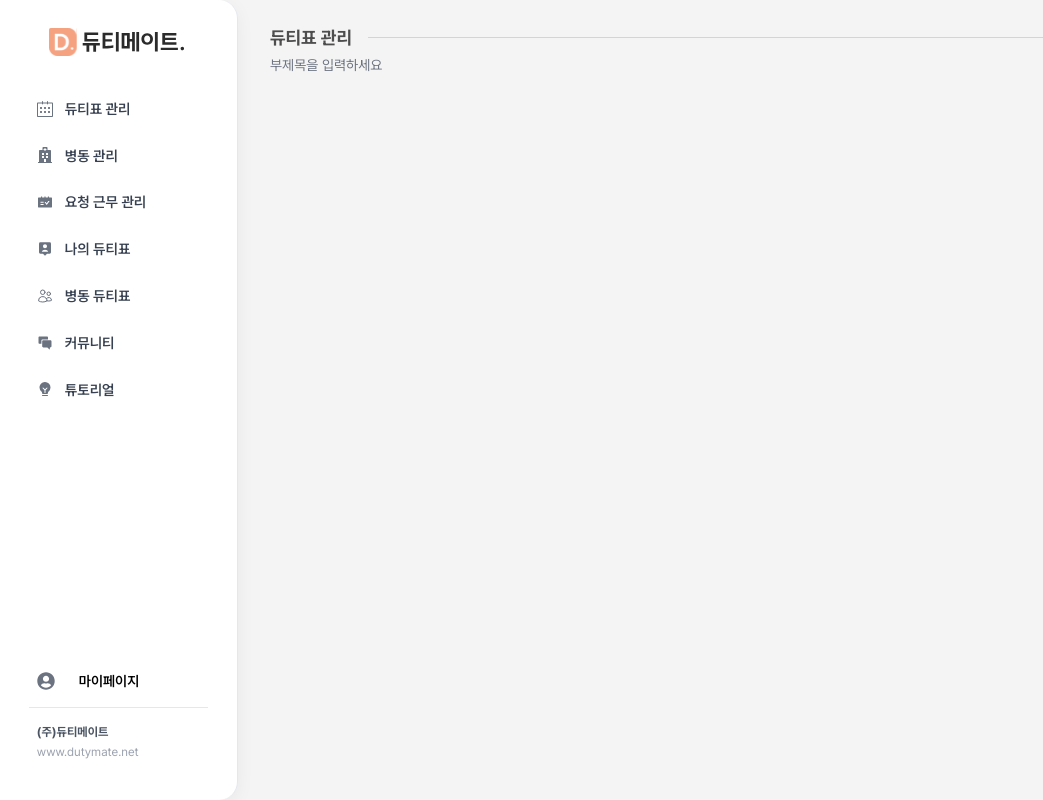
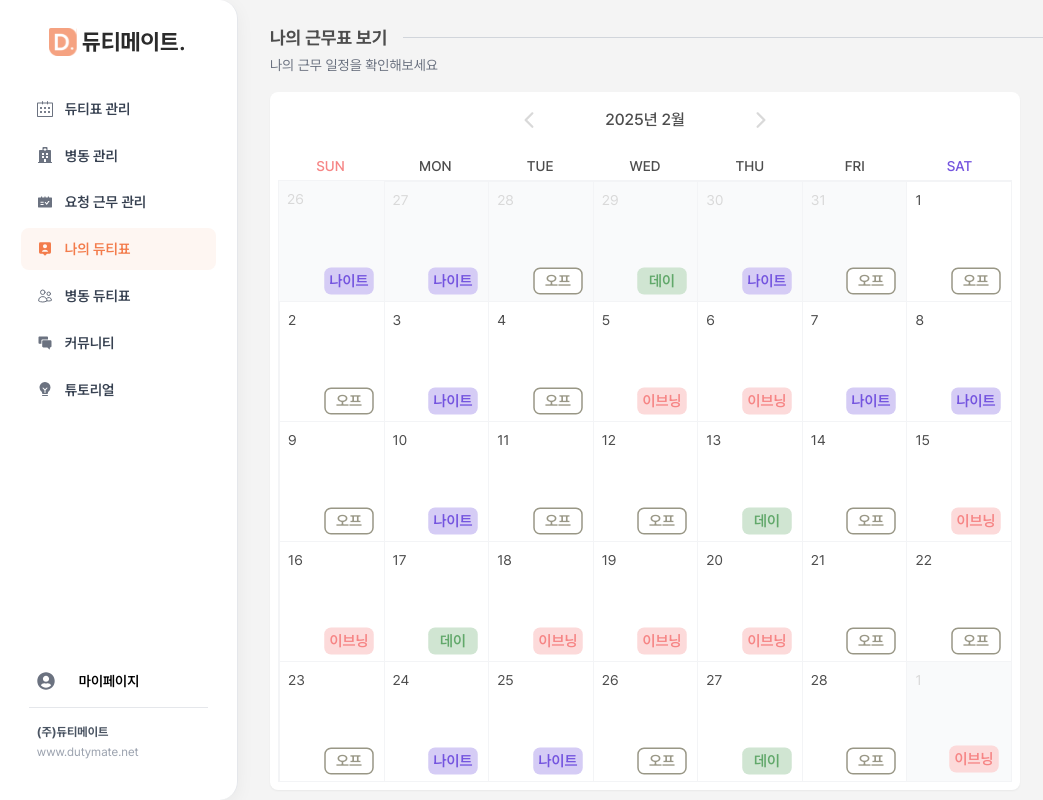
Before and after one commit to dutymate/dutymate-v1, a React (Vite) app in the folder frontend/: page /my-shift in a window 1280 px wide. Shown: the whole page, without its empty margins (0-1043 px from the left). Built offline with nearby package versions, Linux system fonts and the light colour scheme.

Commit message:
[S12P11A108-323] feat: Add myshiftcalender organism

```diff
--- a/frontend/src/components/organisms/MSidebar.tsx
+++ b/frontend/src/components/organisms/MSidebar.tsx
@@ -22,9 +22,9 @@ interface NavigationItem {
 // 수간호사용 네비게이션
 const headNurseNavigation: NavigationItem[] = [
 	{ name: "듀티표 관리", href: "/duty-management", icon: SlCalender },
-	{ name: "병동 관리", href: "/ward-management", icon: FaHospital },
+	{ name: "병동 관리", href: "/ward-admin", icon: FaHospital },
 	{ name: "요청 근무 관리", href: "/request-management", icon: AiFillSchedule },
-	{ name: "나의 듀티표", href: "/my-duty", icon: BiSolidUserPin },
+	{ name: "나의 듀티표", href: "/my-shift", icon: BiSolidUserPin },
 	{ name: "병동 듀티표", href: "/ward-duty", icon: HiOutlineUsers },
 	{ name: "커뮤니티", href: "/community", icon: IoIosChatboxes },
 	{ name: "튜토리얼", href: "/tutorial", icon: PiLightbulbFilamentFill },
@@ -32,7 +32,7 @@ const headNurseNavigation: NavigationItem[] = [
 
 // 평간호사용 네비게이션
 const staffNurseNavigation: NavigationItem[] = [
-	{ name: "나의 듀티표", href: "/my-duty", icon: BiSolidUserPin },
+	{ name: "나의 듀티표", href: "/my-shift", icon: BiSolidUserPin },
 	{ name: "병동 듀티표", href: "/ward-duty", icon: HiOutlineUsers },
 	{ name: "커뮤니티", href: "/community", icon: IoIosChatboxes },
 	{ name: "튜토리얼", href: "/tutorial", icon: PiLightbulbFilamentFill },
--- a/frontend/src/components/organisms/MyShiftCalendar.tsx
+++ b/frontend/src/components/organisms/MyShiftCalendar.tsx
@@ -1 +1,320 @@
 // MyShiftCalendar.tsx
+
+import { useState } from "react";
+import { DutyBadgeKor } from "../atoms/DutyBadgeKor";
+import { IoIosArrowBack, IoIosArrowForward } from "react-icons/io";
+import { IoChevronBack, IoChevronForward } from "react-icons/io5";
+
+// 상수를 컴포넌트 외부로 이동
+const weekDays = ["SUN", "MON", "TUE", "WED", "THU", "FRI", "SAT"] as const;
+type WeekDay = (typeof weekDays)[number];
+
+// 한글 요일 매핑
+const koreanWeekDays: Record<WeekDay, string> = {
+	SUN: "일요일",
+	MON: "월요일",
+	TUE: "화요일",
+	WED: "수요일",
+	THU: "목요일",
+	FRI: "금요일",
+	SAT: "토요일",
+};
+
+interface DayModalProps {
+	isOpen: boolean;
+	onClose: () => void;
+	date: Date | null;
+	duty: "day" | "evening" | "night" | "off";
+}
+
+const DayModal = ({ isOpen, onClose, date, duty }: DayModalProps) => {
+	if (!isOpen || !date) return null;
+
+	const handlePrevDay = () => {
+		const newDate = new Date(date);
+		newDate.setDate(date.getDate() - 1);
+		// TODO: 이전 날짜의 듀티 정보를 가져와서 업데이트
+	};
+
+	const handleNextDay = () => {
+		const newDate = new Date(date);
+		newDate.setDate(date.getDate() + 1);
+		// TODO: 다음 날짜의 듀티 정보를 가져와서 업데이트
+	};
+
+	const formatMonth = (month: number) => {
+		return month < 10 ? `0${month}` : month;
+	};
+
+	const handleBackdropClick = (e: React.MouseEvent) => {
+		if (e.target === e.currentTarget) {
+			onClose();
+		}
+	};
+
+	// 듀티별 간호사 데이터
+	const nurses = [
+		...Array(3).fill({ name: "김간호", year: "5년차", duty: "day" }),
+		...Array(2).fill({ name: "김간호", year: "5년차", duty: "evening" }),
+		...Array(2).fill({ name: "김간호", year: "5년차", duty: "night" }),
+		...Array(3).fill({ name: "김간호", year: "5년차", duty: "off" }),
+	];
+
+	return (
+		<div
+			className="fixed inset-0 bg-black bg-opacity-30 flex items-center justify-center z-50"
+			onClick={handleBackdropClick}
+		>
+			<div className="bg-white rounded-[1.154rem] p-6 w-[400px] relative">
+				{/* 날짜와 근무 타입 */}
+				<div className="text-center mb-4">
+					<div className="flex items-center justify-center gap-16 mb-2">
+						<button onClick={handlePrevDay}>
+							<IoChevronBack className="w-6 h-6 text-base-muted hover:text-gray-600" />
+						</button>
+						<h3 className="text-base-foreground text-lg font-medium">
+							{formatMonth(date.getMonth() + 1)}월 {date.getDate()}일{" "}
+							{koreanWeekDays[weekDays[date.getDay()]]}
+						</h3>
+						<button onClick={handleNextDay}>
+							<IoChevronForward className="w-6 h-6 text-base-muted hover:text-gray-600" />
+						</button>
+					</div>
+					<div className="inline-block">
+						<p className="text-base-foreground text-base mb-2">
+							오늘의 근무 일정은{" "}
+							<span className={`text-duty-${duty} font-medium`}>
+								{duty.toUpperCase()}
+							</span>{" "}
+							입니다!
+						</p>
+						<div className={`h-1 bg-duty-${duty}-bg w-full`} />
+					</div>
+				</div>
+
+				{/* 구분선 */}
+				<div className="border-t border-gray-900 mb-2" />
+
+				{/* 근무자 목록 */}
+				<div className="space-y-0.5">
+					{nurses.map((nurse, index) => (
+						<div
+							key={index}
+							className="flex items-center justify-between py-[2px]"
+						>
+							<div className="flex items-center gap-2 flex-1">
+								<span className="text-base-foreground w-16">{nurse.name}</span>
+								<span className="text-base-foreground text-center flex-1">
+									{nurse.year}
+								</span>
+							</div>
+							<DutyBadgeKor type={nurse.duty} size="xs" />
+						</div>
+					))}
+				</div>
+
+				{/* 하단 구분선 */}
+				<div className="border-t border-gray-900 mt-2" />
+
+				{/* 추가 컴포넌트를 위한 공간 */}
+				<div className="h-4" />
+			</div>
+		</div>
+	);
+};
+
+const MyShiftCalendar = () => {
+	const [currentDate, setCurrentDate] = useState(new Date());
+	const [selectedDate, setSelectedDate] = useState<Date | null>(null);
+	const [isModalOpen, setIsModalOpen] = useState(false);
+	const [selectedDuty, setSelectedDuty] = useState<
+		"day" | "evening" | "night" | "off"
+	>("day");
+
+	const handlePrevMonth = () => {
+		setCurrentDate(
+			new Date(currentDate.getFullYear(), currentDate.getMonth() - 1),
+		);
+	};
+
+	const handleNextMonth = () => {
+		setCurrentDate(
+			new Date(currentDate.getFullYear(), currentDate.getMonth() + 1),
+		);
+	};
+
+	// 랜덤 듀티 생성 함수
+	const getRandomDuty = () => {
+		const duties = ["day", "evening", "night", "off"] as const;
+		return duties[Math.floor(Math.random() * duties.length)];
+	};
+
+	const firstDay = new Date(
+		currentDate.getFullYear(),
+		currentDate.getMonth(),
+		1,
+	);
+	const lastDay = new Date(
+		currentDate.getFullYear(),
+		currentDate.getMonth() + 1,
+		0,
+	);
+
+	const prevMonthLastDay = new Date(
+		currentDate.getFullYear(),
+		currentDate.getMonth(),
+		0,
+	);
+	const prevMonthDays = [];
+	for (let i = firstDay.getDay() - 1; i >= 0; i--) {
+		prevMonthDays.push(prevMonthLastDay.getDate() - i);
+	}
+
+	const nextMonthDays = [];
+	for (let i = 1; i <= 6 - lastDay.getDay(); i++) {
+		nextMonthDays.push(i);
+	}
+
+	const currentMonthDays = Array.from(
+		{ length: lastDay.getDate() },
+		(_, i) => i + 1,
+	);
+
+	const handleDayClick = (day: number, isCurrentMonth: boolean) => {
+		const clickedDate = new Date(
+			currentDate.getFullYear(),
+			isCurrentMonth
+				? currentDate.getMonth()
+				: currentDate.getMonth() + (isCurrentMonth ? 0 : 1),
+			day,
+		);
+		setSelectedDate(clickedDate);
+		setSelectedDuty(getRandomDuty()); // 실제로는 해당 날짜의 실제 듀티를 가져와야 합니다
+		setIsModalOpen(true);
+	};
+
+	return (
+		<div className="bg-white rounded-lg p-2 shadow-sm w-[750px]">
+			{/* 달력 헤더 */}
+			<div className="flex justify-center items-center gap-16 mb-6 pt-2">
+				<button
+					onClick={handlePrevMonth}
+					className="text-base-muted hover:text-base-foreground"
+				>
+					<IoIosArrowBack className="w-6 h-6" />
+				</button>
+				<h2 className="text-base-foreground text-base font-medium">
+					{currentDate.getFullYear()}년 {currentDate.getMonth() + 1}월
+				</h2>
+				<button
+					onClick={handleNextMonth}
+					className="text-base-muted hover:text-base-foreground"
+				>
+					<IoIosArrowForward className="w-6 h-6" />
+				</button>
+			</div>
+
+			{/* 요일 헤더 */}
+			<div className="grid grid-cols-7 mb-1">
+				{weekDays.map((day, index) => (
+					<div
+						key={day}
+						className={`text-center text-sm font-medium ${
+							index === 0
+								? "text-duty-evening"
+								: index === 6
+									? "text-duty-night"
+									: "text-base-foreground"
+						}`}
+					>
+						{day}
+					</div>
+				))}
+			</div>
+
+			{/* 달력 그리드 */}
+			<div className="grid grid-cols-7 divide-x divide-y divide-gray-100 border border-gray-100">
+				{/* 이전 달 날짜 */}
+				{prevMonthDays.map((day) => (
+					<div
+						key={`prev-${day}`}
+						onClick={() => handleDayClick(day, false)}
+						className={`min-h-[120px] p-3 relative bg-gray-50 cursor-pointer hover:bg-gray-100
+                            ${
+															selectedDate &&
+															selectedDate.getDate() === day &&
+															selectedDate.getMonth() ===
+																currentDate.getMonth() - 1
+																? "ring-2 ring-primary ring-inset"
+																: ""
+														}`}
+					>
+						<span className="text-base-muted text-sm absolute top-2 left-2">
+							{day}
+						</span>
+						<div className="absolute bottom-0.5 right-0.5 scale-75">
+							<DutyBadgeKor type={getRandomDuty()} size="xs" />
+						</div>
+					</div>
+				))}
+
+				{/* 현재 달 날짜 */}
+				{currentMonthDays.map((day) => (
+					<div
+						key={day}
+						onClick={() => handleDayClick(day, true)}
+						className={`min-h-[120px] p-3 relative cursor-pointer hover:bg-gray-50
+                            ${
+															selectedDate &&
+															selectedDate.getDate() === day &&
+															selectedDate.getMonth() === currentDate.getMonth()
+																? "ring-2 ring-primary ring-inset"
+																: ""
+														}`}
+					>
+						<span className="text-base-foreground text-sm absolute top-2 left-2">
+							{day}
+						</span>
+						<div className="absolute bottom-0.5 right-0.5 scale-75">
+							<DutyBadgeKor type={getRandomDuty()} size="xs" />
+						</div>
+					</div>
+				))}
+
+				{/* 다음 달 날짜 */}
+				{nextMonthDays.map((day) => (
+					<div
+						key={`next-${day}`}
+						onClick={() => handleDayClick(day, false)}
+						className={`min-h-[120px] p-3 relative bg-gray-50 cursor-pointer hover:bg-gray-100
+                            ${
+															selectedDate &&
+															selectedDate.getDate() === day &&
+															selectedDate.getMonth() ===
+																currentDate.getMonth() + 1
+																? "ring-2 ring-primary ring-inset"
+																: ""
+														}`}
+					>
+						<span className="text-base-muted text-sm absolute top-2 left-2">
+							{day}
+						</span>
+						<div className="absolute bottom-1 right-1 scale-75">
+							<DutyBadgeKor type={getRandomDuty()} size="xs" />
+						</div>
+					</div>
+				))}
+			</div>
+
+			{/* 모달 */}
+			<DayModal
+				isOpen={isModalOpen}
+				onClose={() => setIsModalOpen(false)}
+				date={selectedDate}
+				duty={selectedDuty}
+			/>
+		</div>
+	);
+};
+
+export default MyShiftCalendar;
--- a/frontend/src/components/organisms/WSidebar.tsx
+++ b/frontend/src/components/organisms/WSidebar.tsx
@@ -21,9 +21,9 @@ interface NavigationItem {
 // 수간호사용 네비게이션
 const headNurseNavigation: NavigationItem[] = [
 	{ name: "듀티표 관리", href: "/duty-management", icon: SlCalender },
-	{ name: "병동 관리", href: "/ward-management", icon: FaHospital },
+	{ name: "병동 관리", href: "/ward-admin", icon: FaHospital },
 	{ name: "요청 근무 관리", href: "/request-management", icon: AiFillSchedule },
-	{ name: "나의 듀티표", href: "/my-duty", icon: BiSolidUserPin },
+	{ name: "나의 듀티표", href: "/my-shift", icon: BiSolidUserPin },
 	{ name: "병동 듀티표", href: "/ward-duty", icon: HiOutlineUsers },
 	{ name: "커뮤니티", href: "/community", icon: IoIosChatboxes },
 	{ name: "튜토리얼", href: "/tutorial", icon: PiLightbulbFilamentFill },
@@ -31,7 +31,7 @@ const headNurseNavigation: NavigationItem[] = [
 
 // 평간호사용 네비게이션
 const staffNurseNavigation: NavigationItem[] = [
-	{ name: "나의 듀티표", href: "/my-duty", icon: BiSolidUserPin },
+	{ name: "나의 듀티표", href: "/my-shift", icon: BiSolidUserPin },
 	{ name: "병동 듀티표", href: "/ward-duty", icon: HiOutlineUsers },
 	{ name: "커뮤니티", href: "/community", icon: IoIosChatboxes },
 	{ name: "튜토리얼", href: "/tutorial", icon: PiLightbulbFilamentFill },
--- a/frontend/src/pages/MyShift.tsx
+++ b/frontend/src/pages/MyShift.tsx
@@ -1,5 +1,6 @@
 import Sidebar from "../components/organisms/WSidebar";
 import Title from "../components/atoms/Title";
+import MyShiftCalendar from "../components/organisms/MyShiftCalendar";
 
 const MyShift = () => {
 	return (
@@ -11,8 +12,13 @@ const MyShift = () => {
 
 			{/* 메인 컨텐츠 영역 */}
 			<div className="flex-1 min-w-0 px-8 py-6">
-				{/* ✅ Title 컴포넌트 적용 */}
-				<Title title="듀티표 관리" subtitle="부제목을 입력하세요" />
+				<div className="mb-3">
+					<Title
+						title="나의 근무표 보기"
+						subtitle="나의 근무 일정을 확인해보세요"
+					/>
+				</div>
+				<MyShiftCalendar />
 			</div>
 		</div>
 	);
```
